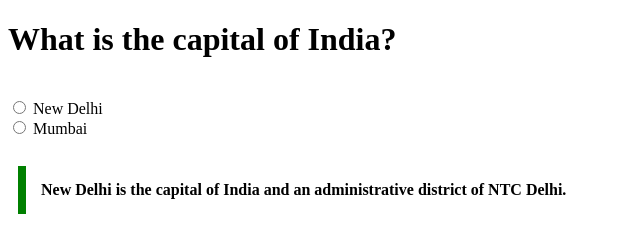
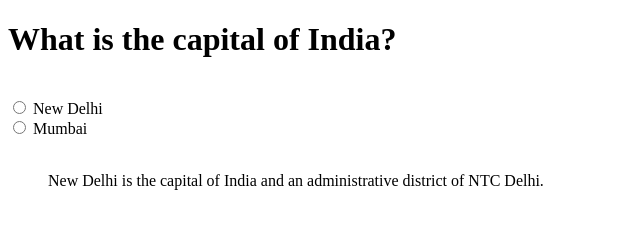
Before and after one commit to acciojob/trivia-rudrasro, a website: page main.html in a window 1280 px wide. Shown: the whole page, without its empty margins (0-640 px from the left). Drawn offline with Linux system fonts and the light colour scheme.

Commit message:
Update main.html

```diff
--- a/main.html
+++ b/main.html
@@ -13,7 +13,7 @@
     	<label for="city" name="city">New Delhi</label><br>
     	<input type="radio" name="city">
     	<label for="city" name="city">Mumbai</label><br><br>
-    	<blockquote class="quiz" cite="https://en.wikipedia.org/wiki/New_Delhi">New Delhi is the capital of India and an administrative district of NTC Delhi.</blockquote>
+    	<blockquote cite="https://en.wikipedia.org/wiki/New_Delhi">New Delhi is the capital of India and an administrative district of NTC Delhi.</blockquote>
     	<script type="text/javascript" src="./script.js">
 </script>
 
```
